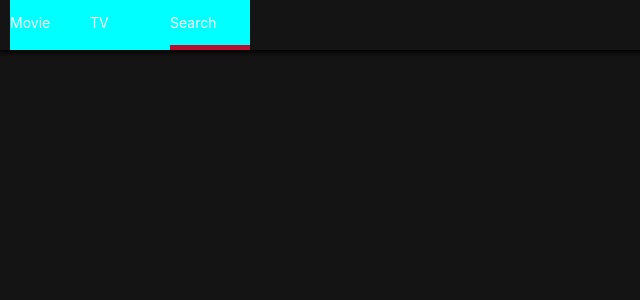
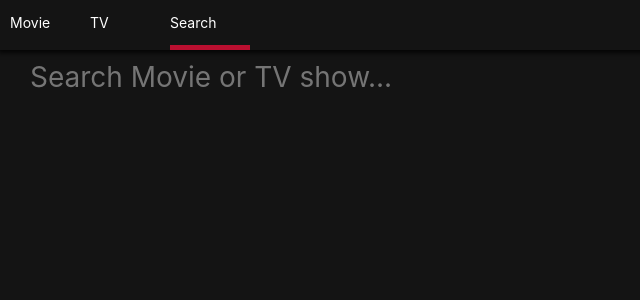
Before and after one commit to shyunju7/my-movie-app, a React (Create React App) app in the folder my-movie-app/: page /search in a window 1280 px wide. Shown: the top 300 px of the page, without its empty margins (0-640 px from the left). Built offline with nearby package versions, Linux system fonts and the light colour scheme.

Commit message:
Add Message and fix Presenteres

```diff
--- a/my-movie-app/src/Components/Header/style.js
+++ b/my-movie-app/src/Components/Header/style.js
@@ -28,7 +28,6 @@
   border-bottom: 5px solid
     ${(props) => (props.current ? "#BA0F30" : "transparent")};
 
-  background-color: aqua;
   transition: 0.5s ease-in-out;
 
   &:hover {
@@ -40,5 +39,5 @@
   height: 50px;
   display: flex;
   align-items: center;
-  justify-contents: center;
+  justify-content: center;
 `;
--- /dev/null
+++ b/my-movie-app/src/Components/Message.js
@@ -0,0 +1,26 @@
+import React from "react";
+import PropTypes from "prop-types";
+import styled from "styled-components";
+
+const Container = styled.div`
+  width: 100vw;
+  display: flex;
+  justify-content: center;
+`;
+
+const Text = styled.span`
+  color: ${(props) => props.color};
+`;
+
+const Message = ({ text, color }) => (
+  <Container>
+    <Text>{text}</Text>
+  </Container>
+);
+
+Message.prototype = {
+  text: PropTypes.string.isRequired,
+  color: PropTypes.string.isRequired,
+};
+
+export default Message;
--- a/my-movie-app/src/Components/Routes/Home/HomePresenter.js
+++ b/my-movie-app/src/Components/Routes/Home/HomePresenter.js
@@ -3,7 +3,7 @@
 import styled from "styled-components";
 import Section from "Components/Section";
 import Loader from "Components/Loader";
-
+import Message from "Components/Message";
 const Container = styled.div`
   padding: 0px 10px;
 `;
@@ -34,6 +34,7 @@
           ))}
         </Section>
       )}
+      {error && <Message text={error} color="#e74c3c" />}
     </Container>
   );
 
--- a/my-movie-app/src/Components/Routes/Search/SearchContainer.js
+++ b/my-movie-app/src/Components/Routes/Search/SearchContainer.js
@@ -11,8 +11,17 @@
     loading: false, // 사용자가 단어를 가지고 기다려야 -> true
   };
 
+  updateSearchTerm = (event) => {
+    const {
+      target: { value },
+    } = event;
+
+    this.setState({ searchTerm: value });
+  };
+
   //handleSubmit - input으로 값을 입력받고 검색되어야만 작동
-  handleSubmit = () => {
+  handleSubmit = (event) => {
+    event.preventDefault();
     const { searchTerm } = this.state;
     if (searchTerm !== "") {
       this.searchByTerm();
@@ -51,6 +60,7 @@
         error={error}
         loading={loading}
         handleSubmit={this.handleSubmit}
+        updateSearchTerm={this.updateSearchTerm}
       />
     );
   }
--- a/my-movie-app/src/Components/Routes/Search/SearchPresenter.js
+++ b/my-movie-app/src/Components/Routes/Search/SearchPresenter.js
@@ -1,20 +1,74 @@
 import React from "react";
 import PropTypes from "prop-types";
+import styled from "styled-components";
+import Loader from "Components/Loader";
+import Section from "Components/Section";
+import Message from "Components/Message";
+const Container = styled.div`
+  padding: 0px 20px;
+`;
+
+const Form = styled.form`
+  margin-bottom: 50px;
+`;
+
+const Input = styled.input`
+  all: unset;
+  font-size: 28px;
+  width: 100%;
+`;
 
 const SearchPresenter = ({
   movieResults,
   tvResults,
   searchTerm,
   handleSubmit,
+  updateSearchTerm,
   loading,
   error,
-}) => null;
+}) => (
+  <Container>
+    <Form onSubmit={handleSubmit}>
+      <Input
+        placeholder="Search Movie or TV show..."
+        value={searchTerm}
+        onChange={updateSearchTerm}
+      />
+    </Form>
+    {loading ? (
+      <Loader />
+    ) : (
+      <div>
+        {movieResults && movieResults.length > 0 && (
+          <Section title="Searched Movies">
+            {movieResults.map((movie) => (
+              <span key={movie.id}>{movie.title}</span>
+            ))}
+          </Section>
+        )}
+        {tvResults && tvResults.length > 0 && (
+          <Section title="Searched TV Shows">
+            {tvResults.map((show) => (
+              <span key={show.id}>{show.name}</span>
+            ))}
+          </Section>
+        )}
+      </div>
+    )}
+    {error && <Message text={error} color="#e74c3c" />}
+    {movieResults &&
+      tvResults &&
+      movieResults.length === 0 &&
+      tvResults.length === 0 && <Message color="#c4c4c" text="Nothing Found" />}
+  </Container>
+);
 
 SearchPresenter.propType = {
   movieResults: PropTypes.array,
   tvResults: PropTypes.array,
   searchTerm: PropTypes.string,
   handleSubmit: PropTypes.func.isRequired,
+  updateSearchTerm: PropTypes.func.isRequired,
   loading: PropTypes.bool.isRequired,
   error: PropTypes.string,
 };
--- a/my-movie-app/src/Components/Routes/TV/TVContainer.js
+++ b/my-movie-app/src/Components/Routes/TV/TVContainer.js
@@ -25,7 +25,7 @@
 
       this.setState({ topRated, popular, airingToday });
     } catch {
-      this.setState({ error: "Can't find movies information" });
+      this.setState({ error: "Can't find TV Shows information" });
     } finally {
       this.setState({ loading: false });
     }
--- a/my-movie-app/src/Components/Routes/TV/TVPresenter.js
+++ b/my-movie-app/src/Components/Routes/TV/TVPresenter.js
@@ -3,7 +3,7 @@
 import styled from "styled-components";
 import Section from "Components/Section";
 import Loader from "Components/Loader";
-
+import Message from "Components/Message";
 const Container = styled.div`
   padding: 0px 10px;
 `;
@@ -15,19 +15,26 @@
     <Container>
       {topRated && topRated.length > 0 && (
         <Section title="Top Rated Shows!">
-          {topRated.map((show) => show.name)}
+          {topRated.map((show) => (
+            <span key={show.id}>{show.name}</span>
+          ))}
         </Section>
       )}
       {popular && popular.length > 0 && (
         <Section title="Popular Shows!">
-          {popular.map((show) => show.name)}
+          {popular.map((show) => (
+            <span key={show.id}>{show.name}</span>
+          ))}
         </Section>
       )}
       {airingToday && airingToday.length > 0 && (
         <Section title="Airing Today">
-          {airingToday.map((show) => show.name)}
+          {airingToday.map((show) => (
+            <span key={show.id}>{show.name}</span>
+          ))}
         </Section>
       )}
+      {error && <Message text={error} color="#e74c3c" />}
     </Container>
   );
 
```
